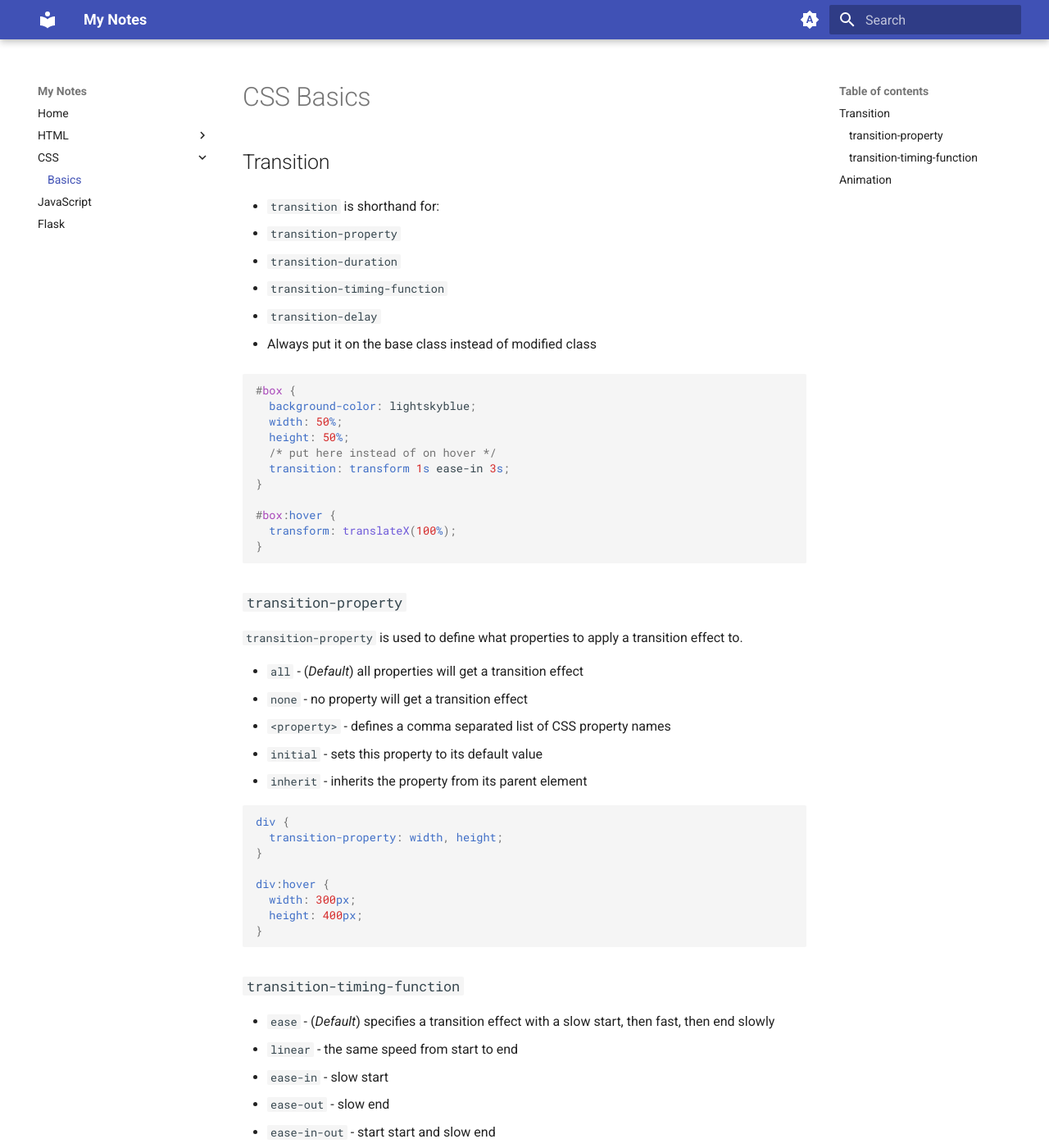
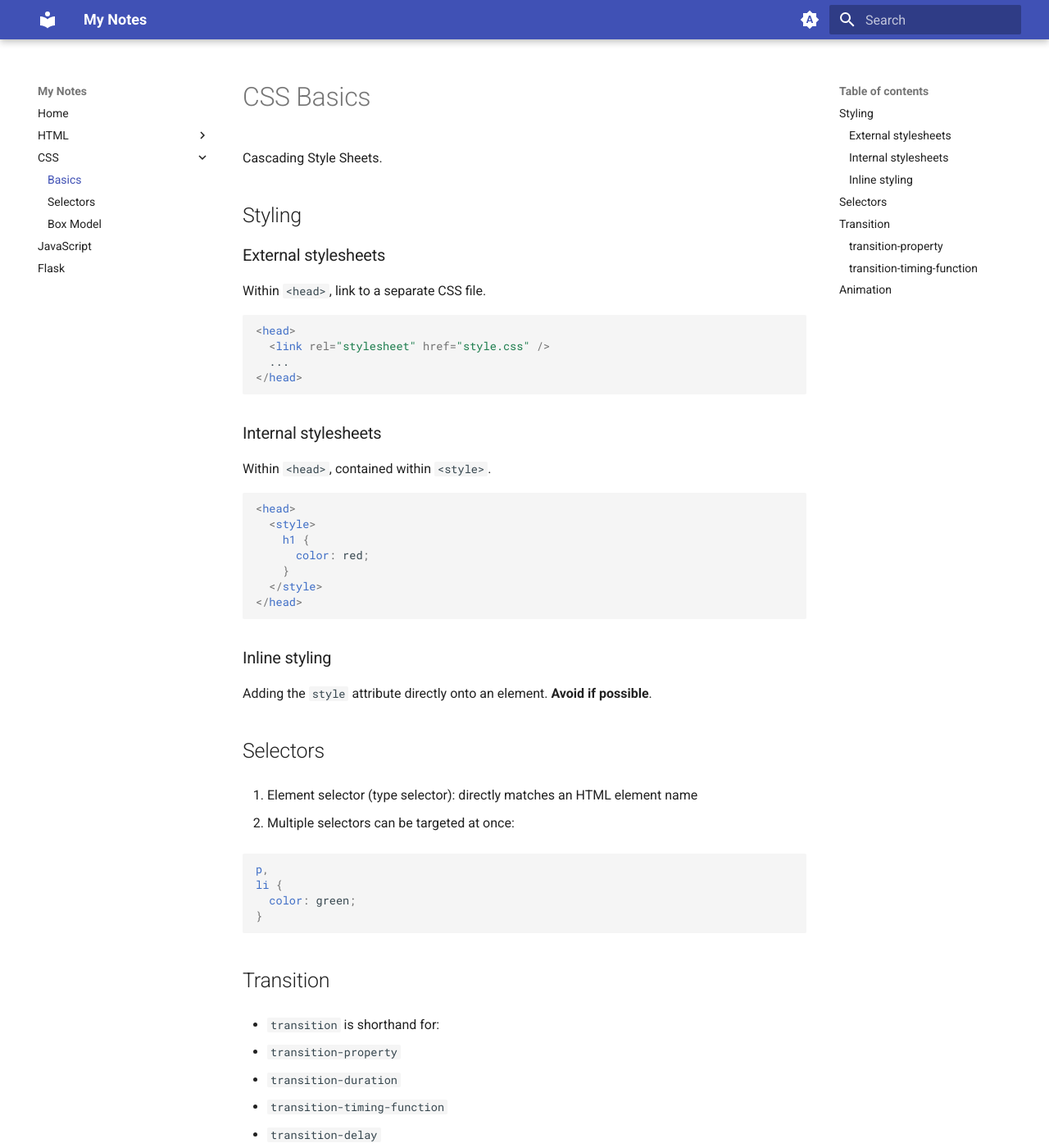
Before and after one commit to ayeryn/notes, an MkDocs documentation site: the page built from docs/css/css-basics.md, in a window 1280 px wide and 1400 px high. Shown: the whole window at 82% size. Built offline with MkDocs 1.6.1 and Material for MkDocs 9.7.7, drawn with Linux system fonts in a browser that asks for light colours.

Commit message:
update css notes

````diff
--- a/docs/css/css-basics.md
+++ b/docs/css/css-basics.md
@@ -1,4 +1,52 @@
 # CSS Basics
+
+Cascading Style Sheets.
+
+## Styling
+
+### External stylesheets
+
+Within `<head>`, link to a separate CSS file.
+
+```html
+<head>
+  <link rel="stylesheet" href="style.css" />
+  ...
+</head>
+```
+
+### Internal stylesheets
+
+Within `<head>`, contained within `<style>`.
+
+```html
+<head>
+  <style>
+    h1 {
+      color: red;
+    }
+  </style>
+</head>
+```
+
+### Inline styling
+
+Adding the `style` attribute directly onto an element. **Avoid if possible**.
+
+## Selectors
+
+<!-- TODO: finish review -->
+
+1. Element selector (type selector): directly matches an HTML element name
+
+   1. Multiple selectors can be targeted at once:
+
+   ```css
+   p,
+   li {
+     color: green;
+   }
+   ```
 
 ## Transition
 
--- a/mkdocs.yml
+++ b/mkdocs.yml
@@ -32,6 +32,8 @@ nav:
       - Other Content: html/html-forms.md
   - CSS:
       - Basics: css/css-basics.md
+      - Selectors: css/css-selectors.md
+      - Box Model: css/css-box.md
   - JavaScript: js.md
   - Flask: flask.md
 markdown_extensions:
````
Also changed, not shown: docs/css/css-box.md (added), docs/css/css-selectors.md (added).
